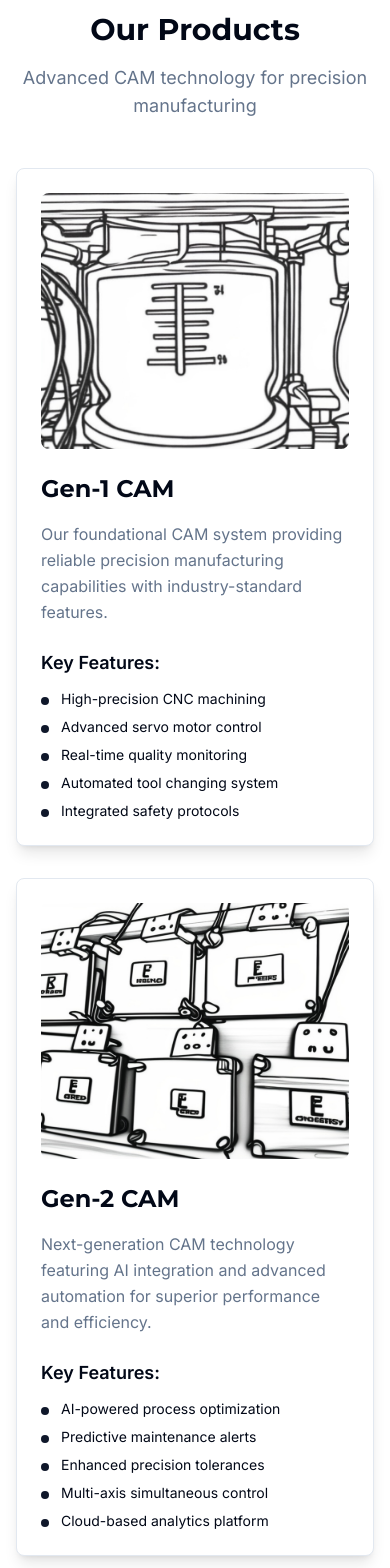
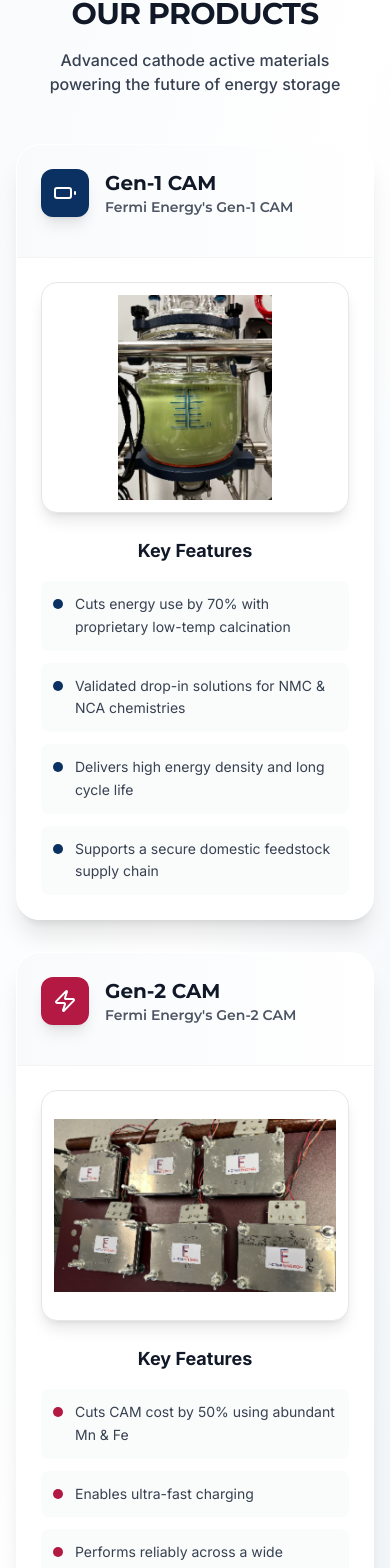
Before and after one commit to Zhengrui-Xu/Fermi-Landing-page, a Next.js app: page / in a window 390 px wide. Shown: the part 2584-4152 px from the top of the page. Built offline with nearby package versions, Linux system fonts and the light colour scheme.

Commit message:
parallax fixed

```diff
--- a/src/components/problems-parallax-v2.js
+++ b/src/components/problems-parallax-v2.js
@@ -1,258 +1,389 @@
 'use client'
 
-import React, { useRef, useEffect } from 'react'
-import { motion } from 'framer-motion'
+import { useEffect, useRef } from 'react'
 import { gsap } from 'gsap'
 import { ScrollTrigger } from 'gsap/ScrollTrigger'
+import { motion } from 'framer-motion'
 import Image from 'next/image'
+import { Zap, Battery } from 'lucide-react'
 
+if (typeof window !== 'undefined') {
   gsap.registerPlugin(ScrollTrigger)
+}
 
-const gen1Features = [
-  'High-precision CNC machining',
-  'Advanced servo motor control',
-  'Real-time quality monitoring',
-  'Automated tool changing system',
-  'Integrated safety protocols',
+const ProblemsParallaxV2 = () => {
+  const containerRef = useRef()
+  const sectionsRef = useRef([])
+
+  // US Flag Color Scheme
+  const colors = {
+    oldGloryRed: '#B31942',
+    oldGloryBlue: '#0A3161',
+    white: '#FFFFFF',
+  }
+
+  // Product Data
+  const productsData = [
+    {
+      id: 1,
+      title: 'Gen-1 CAM',
+      subtitle: "Fermi Energy's Gen-1 CAM",
+      image: '/LogoFinal/OurProducts/Gen1After.png',
+      features: [
+        'Cuts energy use by 70% with proprietary low-temp calcination',
+        'Validated drop-in solutions for NMC & NCA chemistries',
+        'Delivers high energy density and long cycle life',
+        'Supports a secure domestic feedstock supply chain',
+      ],
+      icon: Battery,
+      color: colors.oldGloryBlue,
+    },
+    {
+      id: 2,
+      title: 'Gen-2 CAM',
+      subtitle: "Fermi Energy's Gen-2 CAM",
+      image: '/LogoFinal/OurProducts/Gen2After.png',
+      features: [
+        'Cuts CAM cost by 50% using abundant Mn & Fe',
+        'Enables ultra-fast charging',
+        'Performs reliably across a wide temperature range',
+        'Built on a secure domestic feedstock supply chain',
+      ],
+      icon: Zap,
+      color: colors.oldGloryRed,
+    },
   ]
-
-const gen2Features = [
-  'AI-powered process optimization',
-  'Predictive maintenance alerts',
-  'Enhanced precision tolerances',
-  'Multi-axis simultaneous control',
-  'Cloud-based analytics platform',
-]
-
-export default function ProblemsParallaxV2() {
-  const containerRef = useRef(null)
-  const timelineRef = useRef(null)
 
   useEffect(() => {
     const container = containerRef.current
-    if (!container) return
+    const sections = sectionsRef.current
 
-    // Only apply parallax on desktop screens
-    const mediaQuery = window.matchMedia('(min-width: 1024px)')
+    if (!container || sections.length === 0) return
 
-    const setupParallax = () => {
-      if (mediaQuery.matches) {
-        const cards = container.querySelectorAll('.parallax-card')
-        const totalWidth = cards.length * 100
+    // Clear any existing ScrollTrigger instances
+    ScrollTrigger.getAll().forEach(trigger => {
+      if (trigger.trigger === container) {
+        trigger.kill()
+      }
+    })
 
-        timelineRef.current = gsap.timeline({
+    // Check if laptop/desktop - 1280px breakpoint for XL screens
+    const isLaptopOrDesktop = window.innerWidth >= 1280
+
+    if (!isLaptopOrDesktop) {
+      // Mobile & iPad: Reset styles for grid layout
+      gsap.set(sections, { x: 0, opacity: 1, clearProps: 'all' })
+
+      // Simple entrance animations for mobile/iPad
+      sections.forEach((section, index) => {
+        if (section) {
+          gsap.from(section, {
+            opacity: 0,
+            y: 60,
+            duration: 0.8,
+            delay: index * 0.2,
+            ease: 'power3.out',
+            scrollTrigger: {
+              trigger: section,
+              start: 'top 80%',
+              toggleActions: 'play none none reverse',
+            },
+          })
+        }
+      })
+    } else {
+      // Laptop & Desktop: Horizontal parallax
+      gsap.set(sections[0], { x: '0%', opacity: 1 })
+      gsap.set(sections[1], { x: '100%', opacity: 1 })
+
+      const tl = gsap.timeline({
         scrollTrigger: {
           trigger: container,
-            start: 'top 20%',
-            end: 'bottom 80%',
-            scrub: 1,
+          start: 'top top',
+          end: 'bottom top',
+          scrub: 0.8,
           pin: true,
           anticipatePin: 1,
+          invalidateOnRefresh: true,
+          onRefresh: () => {
+            gsap.set(sections[0], { x: '0%', opacity: 1 })
+            gsap.set(sections[1], { x: '100%', opacity: 1 })
+          },
         },
       })
 
-        timelineRef.current.to('.parallax-container', {
-          x: `-${totalWidth - 100}vw`,
+      // Gen-1 slides out left, Gen-2 slides in from right
+      tl.to(
+        sections[0],
+        {
+          x: '-100%',
+          opacity: 1,
+          duration: 1,
           ease: 'none',
-        })
-      }
+        },
+        0
+      ).to(
+        sections[1],
+        {
+          x: '0%',
+          opacity: 1,
+          duration: 1,
+          ease: 'none',
+        },
+        0
+      )
     }
 
-    const cleanup = () => {
-      if (timelineRef.current) {
-        timelineRef.current.kill()
+    // Handle resize
+    const handleResize = () => {
+      // Kill existing triggers
+      ScrollTrigger.getAll().forEach(trigger => {
+        if (trigger.trigger === container) {
+          trigger.kill()
         }
+      })
+
+      // Re-setup with new breakpoint
+      setTimeout(() => {
+        const newIsLaptopOrDesktop = window.innerWidth >= 1280
+
+        if (!newIsLaptopOrDesktop) {
+          gsap.set(sections, { x: 0, opacity: 1, clearProps: 'all' })
+        } else {
+          gsap.set(sections[0], { x: '0%', opacity: 1 })
+          gsap.set(sections[1], { x: '100%', opacity: 1 })
+
+          const newTl = gsap.timeline({
+            scrollTrigger: {
+              trigger: container,
+              start: 'top top',
+              end: 'bottom top',
+              scrub: 0.8,
+              pin: true,
+              anticipatePin: 1,
+              invalidateOnRefresh: true,
+            },
+          })
+
+          newTl
+            .to(sections[0], { x: '-100%', opacity: 1, duration: 1, ease: 'none' }, 0)
+            .to(sections[1], { x: '0%', opacity: 1, duration: 1, ease: 'none' }, 0)
+        }
+      }, 100)
+    }
+
+    window.addEventListener('resize', handleResize)
+
+    // Cleanup
+    return () => {
+      window.removeEventListener('resize', handleResize)
       ScrollTrigger.getAll().forEach(trigger => {
         if (trigger.trigger === container) {
           trigger.kill()
         }
       })
     }
-
-    setupParallax()
-    mediaQuery.addEventListener('change', () => {
-      cleanup()
-      setupParallax()
-    })
-
-    return cleanup
   }, [])
 
   return (
     <>
-      {/* Mobile and Tablet Layout */}
-      <section className="block lg:hidden py-16 px-4">
-        <div className="max-w-6xl mx-auto">
-          <motion.div
-            initial={{ opacity: 0, y: 20 }}
-            whileInView={{ opacity: 1, y: 0 }}
-            viewport={{ once: true }}
-            className="text-center mb-12"
+      {/* Mobile & iPad: 2-Column Layout */}
+      <section className="block xl:hidden py-12 bg-gradient-to-br from-slate-50 via-white to-slate-100">
+        <div className="container mx-auto px-4">
+          {/* Section Title */}
+          <div className="text-center mb-12">
+            <h1 className="text-3xl md:text-4xl font-bold mb-4 text-gray-900">Our Products</h1>
+            <p className="text-base md:text-lg font-medium text-gray-700 max-w-3xl mx-auto px-2">
+              Advanced cathode active materials powering the future of energy storage
+            </p>
+          </div>
+
+          {/* Products Grid - 1 col mobile, 2 col iPad */}
+          <div className="grid grid-cols-1 md:grid-cols-2 gap-8 max-w-6xl mx-auto">
+            {productsData.map((product, index) => (
+              <div
+                key={product.id}
+                ref={el => {
+                  sectionsRef.current[index] = el
+                }}
+                className="bg-white/95 backdrop-blur-sm rounded-3xl shadow-xl border border-white/30 overflow-hidden hover:shadow-2xl transition-all duration-300"
               >
-            <h2 className="text-3xl md:text-4xl font-bold mb-4">Our Products</h2>
-            <p className="text-lg text-muted-foreground">
-              Advanced CAM technology for precision manufacturing
-            </p>
-          </motion.div>
+                {/* Product Header */}
+                <div className="p-6 bg-gradient-to-r from-slate-50 to-white border-b border-gray-100">
+                  <div className="flex items-center gap-4 mb-4">
+                    <div
+                      className="p-3 md:p-4 rounded-xl shadow-lg"
+                      style={{ backgroundColor: product.color }}
+                    >
+                      <product.icon className="h-6 w-6 md:h-8 md:w-8 text-white" />
+                    </div>
+                    <div>
+                      <h2 className="text-xl md:text-2xl font-bold text-gray-900">
+                        {product.title}
+                      </h2>
+                      <h3 className="text-sm md:text-base font-semibold text-gray-600">
+                        {product.subtitle}
+                      </h3>
+                    </div>
+                  </div>
+                </div>
 
-          <div className="grid grid-cols-1 md:grid-cols-2 gap-8">
-            {/* Gen-1 CAM */}
-            <motion.div
-              initial={{ opacity: 0, y: 20 }}
-              whileInView={{ opacity: 1, y: 0 }}
-              viewport={{ once: true }}
-              transition={{ delay: 0.2 }}
-              className="bg-card rounded-lg p-6 border shadow-lg"
-            >
-              <div className="relative h-64 mb-6 rounded-lg overflow-hidden">
+                {/* Product Content */}
+                <div className="p-6">
+                  {/* Product Image */}
+                  <div className="mb-6 flex justify-center">
+                    <div className="w-full max-w-xs md:max-w-sm aspect-[4/3] rounded-2xl overflow-hidden shadow-lg bg-white border border-gray-200">
                       <Image
-                  src="/LogoFinal/OurProducts/Gen1.jpg"
-                  alt="Gen-1 CAM System"
-                  fill
-                  className="object-cover"
+                        src={product.image}
+                        alt={product.title}
+                        width={300}
+                        height={225}
+                        className="w-full h-full object-contain p-3 md:p-4"
                       />
                     </div>
-              <h3 className="text-2xl font-bold mb-4">Gen-1 CAM</h3>
-              <p className="text-muted-foreground mb-6">
-                Our foundational CAM system providing reliable precision manufacturing capabilities
-                with industry-standard features.
-              </p>
-              <div className="space-y-3">
-                <h4 className="font-semibold text-lg">Key Features:</h4>
-                <ul className="space-y-2">
-                  {gen1Features.map((feature, index) => (
-                    <li key={index} className="flex items-start">
-                      <span className="w-2 h-2 bg-primary rounded-full mt-2 mr-3 flex-shrink-0" />
-                      <span className="text-sm">{feature}</span>
+                  </div>
+
+                  {/* Key Features */}
+                  <div className="space-y-4">
+                    <h4 className="text-lg font-bold text-gray-900 text-center">Key Features</h4>
+                    <ul className="space-y-3">
+                      {product.features.map((feature, featureIndex) => (
+                        <li
+                          key={featureIndex}
+                          className="flex items-start gap-3 p-3 rounded-lg bg-gray-50/80"
+                        >
+                          <div
+                            className="w-2.5 h-2.5 rounded-full mt-1.5 flex-shrink-0"
+                            style={{ backgroundColor: product.color }}
+                          />
+                          <span className="text-sm md:text-base text-gray-700 leading-relaxed">
+                            {feature}
+                          </span>
                         </li>
                       ))}
                     </ul>
                   </div>
-            </motion.div>
+                </div>
+              </div>
+            ))}
+          </div>
+        </div>
+      </section>
 
-            {/* Gen-2 CAM */}
+      {/* Laptop & Desktop: Horizontal Parallax */}
+      <section
+        id="technology"
+        ref={containerRef}
+        className="hidden xl:block relative h-screen w-full overflow-hidden"
+      >
+        {/* Smooth gradient background */}
         <motion.div
-              initial={{ opacity: 0, y: 20 }}
-              whileInView={{ opacity: 1, y: 0 }}
-              viewport={{ once: true }}
-              transition={{ delay: 0.4 }}
-              className="bg-card rounded-lg p-6 border shadow-lg"
+          className="absolute inset-0"
+          animate={{
+            background: [
+              'linear-gradient(135deg, rgba(179,25,66,0.1) 0%, rgba(255,255,255,0.95) 30%, rgba(10,49,97,0.1) 100%)',
+              'linear-gradient(135deg, rgba(10,49,97,0.1) 0%, rgba(255,255,255,0.95) 30%, rgba(179,25,66,0.1) 100%)',
+              'linear-gradient(135deg, rgba(179,25,66,0.1) 0%, rgba(255,255,255,0.95) 30%, rgba(10,49,97,0.1) 100%)',
+            ],
+          }}
+          transition={{
+            duration: 12,
+            ease: 'easeInOut',
+            repeat: Infinity,
+            repeatType: 'reverse',
+          }}
+        />
+
+        {/* Static Title */}
+        <div className="absolute top-16 left-0 right-0 z-30 pointer-events-none">
+          <div className="text-center">
+            <h1 className="text-4xl md:text-6xl font-bold mb-4 text-gray-900">Our Products</h1>
+            <p className="text-lg md:text-xl font-medium text-gray-700">
+              Advanced cathode active materials powering the future of energy storage
+            </p>
+          </div>
+        </div>
+
+        {/* Product Sections */}
+        <div className="relative h-full w-full">
+          {productsData.map((product, index) => (
+            <div
+              key={product.id}
+              ref={el => {
+                sectionsRef.current[index] = el
+              }}
+              className="absolute inset-0 flex items-center justify-center p-6 md:p-12"
             >
-              <div className="relative h-64 mb-6 rounded-lg overflow-hidden">
-                <Image
-                  src="/LogoFinal/OurProducts/Gen2.jpg"
-                  alt="Gen-2 CAM System"
-                  fill
-                  className="object-cover"
+              <div className="max-w-7xl mx-auto w-full h-full flex items-center">
+                {/* Desktop: Side-by-side Layout */}
+                <div className="grid grid-cols-2 gap-16 h-full items-center w-full">
+                  {/* Left: Content */}
+                  <div className="space-y-8 bg-white/95 backdrop-blur-md rounded-3xl p-10 shadow-2xl border border-white/30 h-fit">
+                    <div className="flex items-center gap-6 mb-8">
+                      <div
+                        className="p-5 rounded-xl shadow-lg"
+                        style={{ backgroundColor: product.color }}
+                      >
+                        <product.icon className="h-10 w-10 text-white" />
+                      </div>
+                      <div>
+                        <h2 className="text-4xl font-bold text-gray-900">{product.title}</h2>
+                        <h3 className="text-xl font-semibold text-gray-600">{product.subtitle}</h3>
+                      </div>
+                    </div>
+
+                    {/* Features */}
+                    <div>
+                      <h4 className="text-2xl font-bold text-gray-900 mb-6">Key Features</h4>
+                      <ul className="space-y-4">
+                        {product.features.map((feature, featureIndex) => (
+                          <li
+                            key={featureIndex}
+                            className="flex items-start gap-4 p-4 rounded-lg bg-gray-50/80 hover:bg-gray-100/80 transition-colors duration-200"
+                          >
+                            <div
+                              className="w-3 h-3 rounded-full mt-2 flex-shrink-0"
+                              style={{ backgroundColor: product.color }}
                             />
-              </div>
-              <h3 className="text-2xl font-bold mb-4">Gen-2 CAM</h3>
-              <p className="text-muted-foreground mb-6">
-                Next-generation CAM technology featuring AI integration and advanced automation for
-                superior performance and efficiency.
-              </p>
-              <div className="space-y-3">
-                <h4 className="font-semibold text-lg">Key Features:</h4>
-                <ul className="space-y-2">
-                  {gen2Features.map((feature, index) => (
-                    <li key={index} className="flex items-start">
-                      <span className="w-2 h-2 bg-primary rounded-full mt-2 mr-3 flex-shrink-0" />
-                      <span className="text-sm">{feature}</span>
+                            <span className="text-base text-gray-700 leading-relaxed">
+                              {feature}
+                            </span>
                           </li>
                         ))}
                       </ul>
                     </div>
-            </motion.div>
+                  </div>
+
+                  {/* Right: Image */}
+                  <div className="flex items-center justify-center h-full">
+                    <div className="w-full max-w-lg aspect-[4/3] rounded-3xl overflow-hidden shadow-2xl bg-white border border-gray-200 transition-transform duration-300 hover:scale-105">
+                      <Image
+                        src={product.image}
+                        alt={product.title}
+                        width={500}
+                        height={375}
+                        className="w-full h-full object-contain p-6"
+                      />
                     </div>
                   </div>
-      </section>
-
-      {/* Desktop Parallax Layout */}
-      <section ref={containerRef} className="hidden lg:block h-screen overflow-hidden">
-        <div className="parallax-container flex h-full">
-          {/* Gen-1 CAM Card */}
-          <div className="parallax-card w-screen h-full flex items-center justify-center px-16">
-            <motion.div
-              initial={{ opacity: 0, scale: 0.9 }}
-              whileInView={{ opacity: 1, scale: 1 }}
-              viewport={{ once: true }}
-              className="max-w-6xl mx-auto grid grid-cols-1 lg:grid-cols-2 gap-12 items-center"
-            >
-              <div className="space-y-8">
-                <div>
-                  <h2 className="text-5xl font-bold mb-4">Gen-1 CAM</h2>
-                  <p className="text-xl text-muted-foreground leading-relaxed">
-                    Our foundational CAM system providing reliable precision manufacturing
-                    capabilities with industry-standard features and proven performance.
-                  </p>
                 </div>
-                <div className="space-y-6">
-                  <h3 className="text-2xl font-semibold">Key Features:</h3>
-                  <div className="grid gap-4">
-                    {gen1Features.map((feature, index) => (
-                      <div key={index} className="flex items-center space-x-3">
-                        <div className="w-3 h-3 bg-primary rounded-full flex-shrink-0" />
-                        <span className="text-lg">{feature}</span>
+              </div>
             </div>
           ))}
         </div>
+
+        {/* Scroll Indicator */}
+        <div className="absolute bottom-8 left-1/2 transform -translate-x-1/2 text-gray-600 z-40">
+          <div className="flex flex-col items-center">
+            <span className="text-sm mb-2">Scroll to explore</span>
+            <div className="w-6 h-10 border-2 border-gray-400 rounded-full flex justify-center">
+              <div className="w-1 h-3 bg-gray-500 rounded-full mt-2 animate-bounce" />
             </div>
-              </div>
-              <div className="relative">
-                <div className="relative h-96 rounded-2xl overflow-hidden shadow-2xl">
-                  <Image
-                    src="/LogoFinal/OurProducts/Gen1.jpg"
-                    alt="Gen-1 CAM System"
-                    fill
-                    className="object-cover"
-                  />
-                </div>
-              </div>
-            </motion.div>
-          </div>
-
-          {/* Gen-2 CAM Card */}
-          <div className="parallax-card w-screen h-full flex items-center justify-center px-16">
-            <motion.div
-              initial={{ opacity: 0, scale: 0.9 }}
-              whileInView={{ opacity: 1, scale: 1 }}
-              viewport={{ once: true }}
-              className="max-w-6xl mx-auto grid grid-cols-1 lg:grid-cols-2 gap-12 items-center"
-            >
-              <div className="space-y-8">
-                <div>
-                  <h2 className="text-5xl font-bold mb-4">Gen-2 CAM</h2>
-                  <p className="text-xl text-muted-foreground leading-relaxed">
-                    Next-generation CAM technology featuring AI integration and advanced automation
-                    for superior performance and efficiency in modern manufacturing.
-                  </p>
-                </div>
-                <div className="space-y-6">
-                  <h3 className="text-2xl font-semibold">Key Features:</h3>
-                  <div className="grid gap-4">
-                    {gen2Features.map((feature, index) => (
-                      <div key={index} className="flex items-center space-x-3">
-                        <div className="w-3 h-3 bg-primary rounded-full flex-shrink-0" />
-                        <span className="text-lg">{feature}</span>
-                      </div>
-                    ))}
-                  </div>
-                </div>
-              </div>
-              <div className="relative">
-                <div className="relative h-96 rounded-2xl overflow-hidden shadow-2xl">
-                  <Image
-                    src="/LogoFinal/OurProducts/Gen2.jpg"
-                    alt="Gen-2 CAM System"
-                    fill
-                    className="object-cover"
-                  />
-                </div>
-              </div>
-            </motion.div>
           </div>
         </div>
       </section>
     </>
   )
 }
+
+export default ProblemsParallaxV2
```
Also changed, not shown: public/LogoFinal/OurProducts/Gen1.jpg (deleted), public/LogoFinal/OurProducts/Gen2.jpg (deleted). Lines whose indentation alone changed are shown as unchanged.
